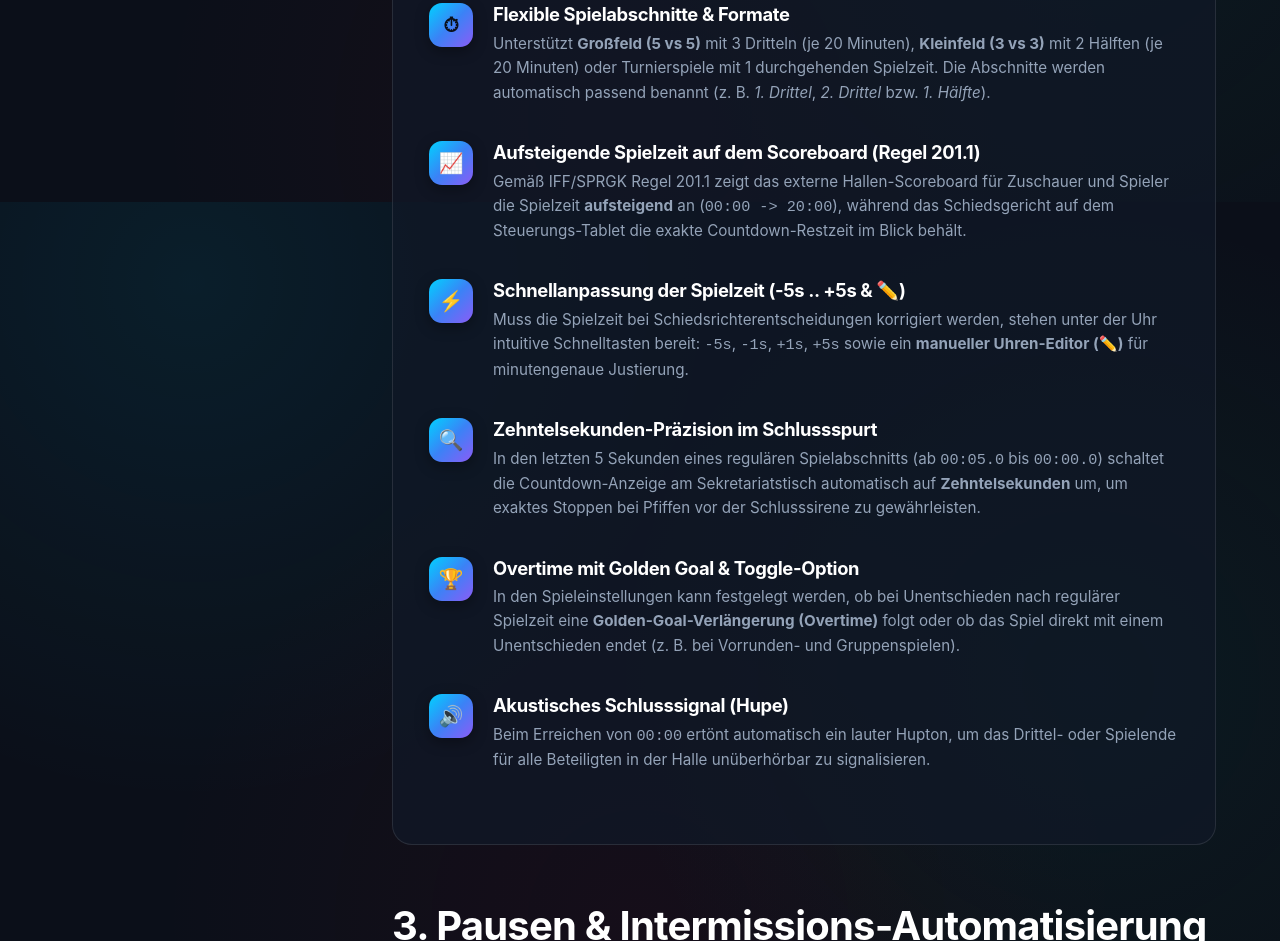
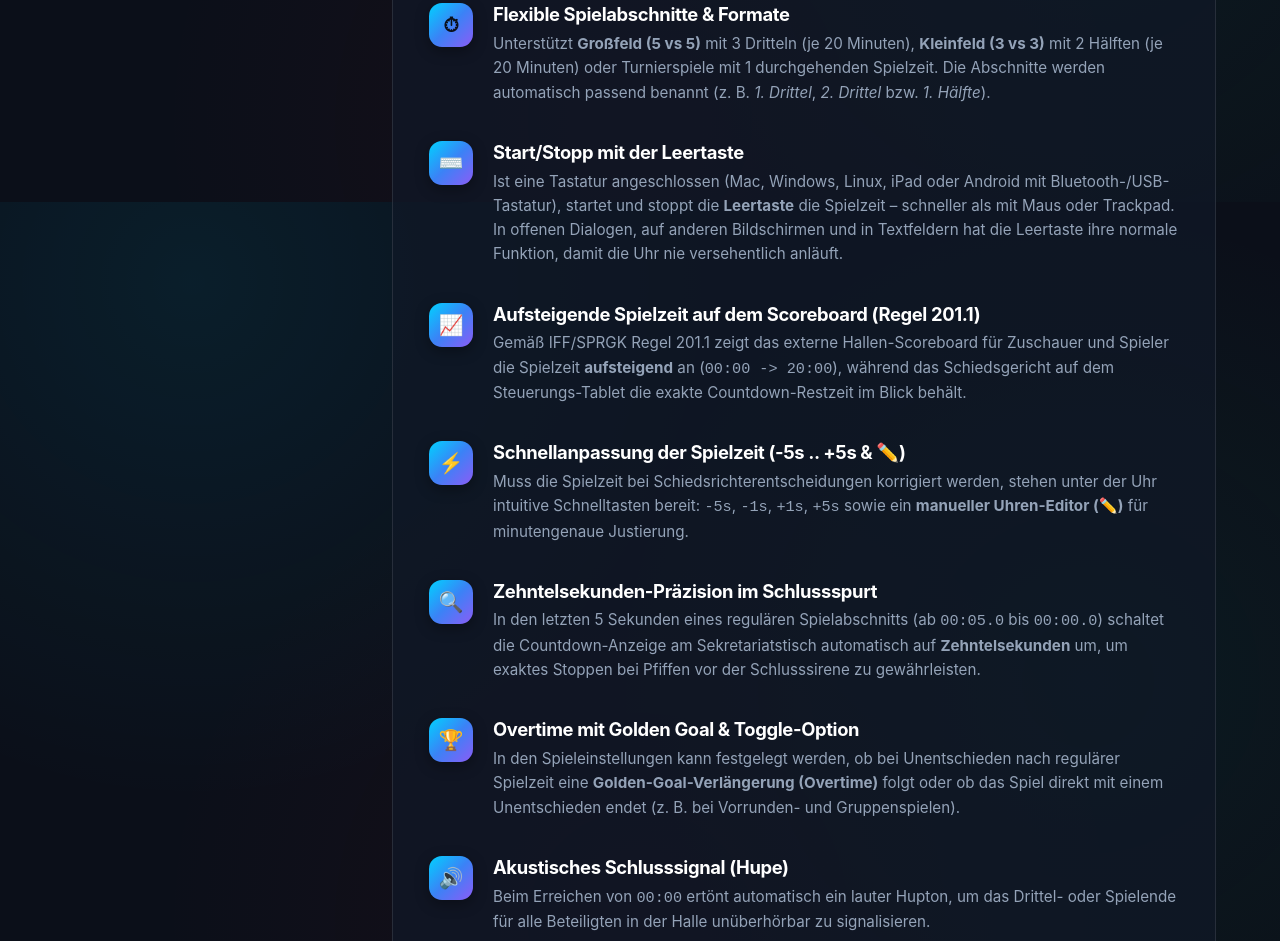
Before and after one commit to alwode/wodniok_website, a plain HTML site: page handbuch.html in a window 1280 px wide. Shown: the part 1398-2339 px from the top of the page. Drawn offline with Linux system fonts and the light colour scheme.

Commit message:
Floorball Clock Handbuch: Start/Stopp mit der Leertaste
Co-Authored-By: Claude Opus 5.5 <noreply@anthropic.com>

```diff
--- a/handbuch.html
+++ b/handbuch.html
@@ -123,6 +123,14 @@
               <div class="step-details">
                 <h4>Flexible Spielabschnitte & Formate</h4>
                 <p>Unterstützt <strong>Großfeld (5 vs 5)</strong> mit 3 Dritteln (je 20 Minuten), <strong>Kleinfeld (3 vs 3)</strong> mit 2 Hälften (je 20 Minuten) oder Turnierspiele mit 1 durchgehenden Spielzeit. Die Abschnitte werden automatisch passend benannt (z. B. <em>1. Drittel</em>, <em>2. Drittel</em> bzw. <em>1. Hälfte</em>).</p>
+              </div>
+            </div>
+
+            <div class="step-block">
+              <div class="step-number">⌨️</div>
+              <div class="step-details">
+                <h4>Start/Stopp mit der Leertaste</h4>
+                <p>Ist eine Tastatur angeschlossen (Mac, Windows, Linux, iPad oder Android mit Bluetooth-/USB-Tastatur), startet und stoppt die <strong>Leertaste</strong> die Spielzeit – schneller als mit Maus oder Trackpad. In offenen Dialogen, auf anderen Bildschirmen und in Textfeldern hat die Leertaste ihre normale Funktion, damit die Uhr nie versehentlich anläuft.</p>
               </div>
             </div>
 
```
